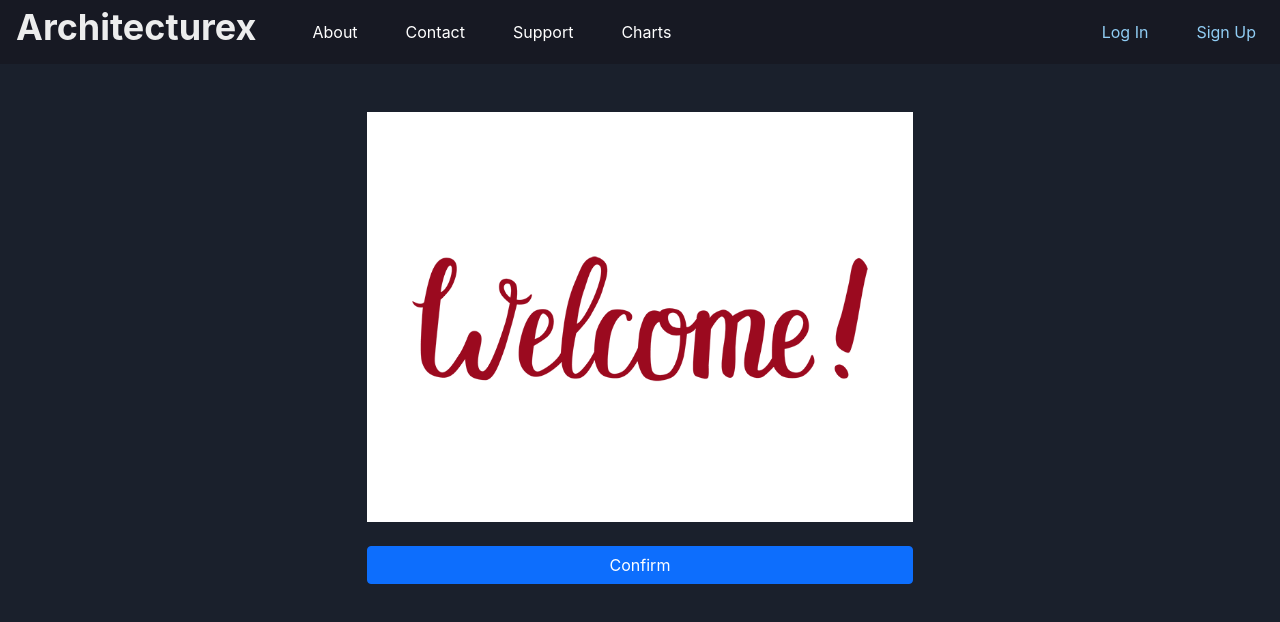
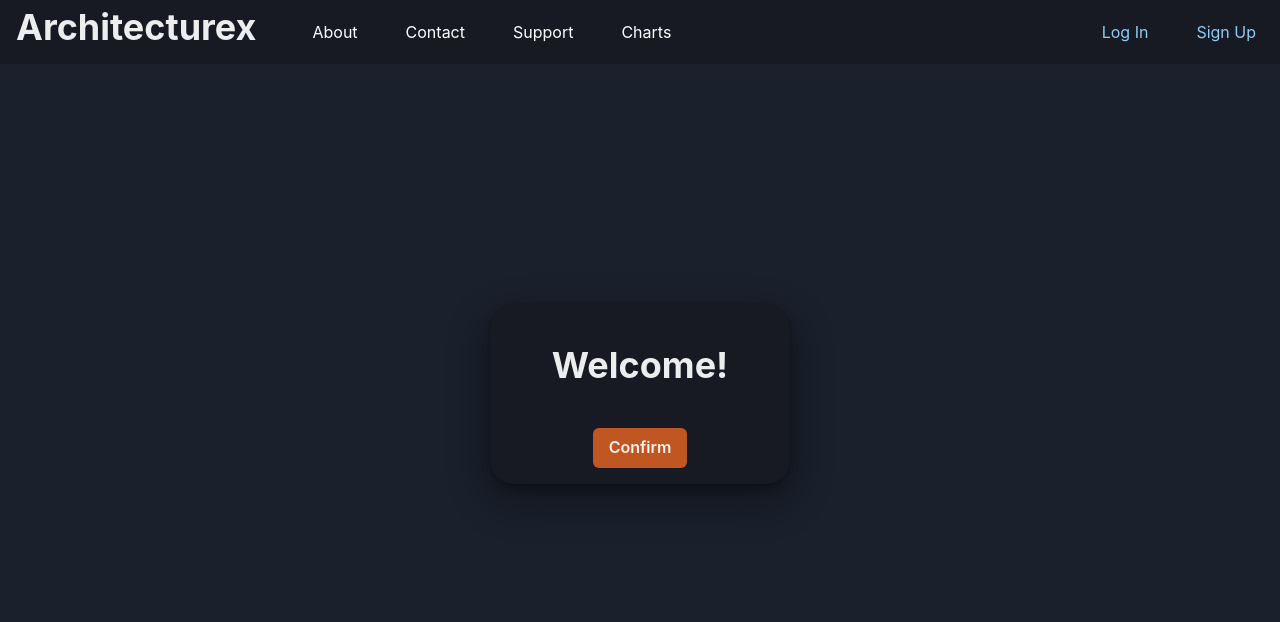
Before and after one commit to alex-budko/architecturex, a React (Create React App) app in the folder frontend/: page /activate/1/1 in a window 1280 px wide. Shown: the top 622 px of the page. Built offline with nearby package versions, Linux system fonts and the light colour scheme.

Commit message:
new build production + design modifications

```diff
--- a/frontend/src/App.js
+++ b/frontend/src/App.js
@@ -37,8 +37,6 @@ function App() {
     }
   })
 
-
-
   return (
     <BrowserRouter>
       <Navbar />
--- a/frontend/src/auth-components/Activate.js
+++ b/frontend/src/auth-components/Activate.js
@@ -1,13 +1,7 @@
 import { useDispatch } from "react-redux";
 import { useNavigate, useParams } from "react-router";
-
-import Button from "react-bootstrap/Button";
-import Container from "react-bootstrap/Container";
-import Row from "react-bootstrap/Row";
-import Col from "react-bootstrap/Col";
-import Image from "react-bootstrap/Image";
-
-import { log_user, verify } from "../auth-reducers/AuthReducers";
+import { verify } from "../auth-reducers/AuthReducers";
+import { Button, Center, Heading, VStack } from "@chakra-ui/react";
 
 function Activate() {
   const { uid, token } = useParams();
@@ -15,34 +9,36 @@ function Activate() {
   const navigate = useNavigate();
 
   return (
-    <Container className="mt-5">
-      <Row>
-        <Col />
-        <Col xs={6}>
-          <Image
-            width={"100%"}
-            height={"60%"}
-            alt="Welcome!"
-            className="mb-4"
-            src={require("../images/welcome.gif")}
-          />
-          <div className="d-grid gap-2">
+    <Center>
+      <VStack
+        rounded={"3xl"}
+        shadow="dark-lg"
+        minH={'180px'}
+        maxW={"600px"}
+        mt="30vh"
+        p="10"
+        minW="300px"
+        bgColor={"gray.900"}
+      >
+        <Center>
+          <Heading>Welcome!</Heading>
+        </Center>
         <Button
-              variant="primary"
+          position={'absolute'}
+          bottom='4'
           onClick={() => {
-                verify(dispatch, uid, token);
+            verify(dispatch, uid, token).then(() => {
               navigate("/login");
+            });
           }}
           size="md"
           type="submit"
+          bgColor={'orange.600'}
         >
           Confirm
         </Button>
-          </div>
-        </Col>
-        <Col />
-      </Row>
-    </Container>
+      </VStack>
+    </Center>
   );
 }
 
--- a/frontend/src/auth-components/EmailSent.js
+++ b/frontend/src/auth-components/EmailSent.js
@@ -1,23 +1,53 @@
-import Button from 'react-bootstrap/Button';
-import Modal from 'react-bootstrap/Modal';
+import {
+  Box,
+  Button,
+  Center,
+  Divider,
+  Heading,
+  Text,
+  VStack,
+} from "@chakra-ui/react";
 
-function EmailSent({setShow, message, confirmEmail}) {
-
+function EmailSent({ setShow, message, confirmEmail }) {
   const handleClose = () => setShow(false);
 
   return (
-      <Modal show={true} onHide={()=>handleClose()} animation={false}>
-        <Modal.Header closeButton>
-          <Modal.Title>{message} Successful!</Modal.Title>
-        </Modal.Header>
-        {confirmEmail && <Modal.Body> A confirmation email has been sent to your address, you may now close this window.</Modal.Body>}
-        <Modal.Footer>
-          <Button variant="secondary" onClick={()=>handleClose()}>
-            Close
-          </Button>
-        </Modal.Footer>
-      </Modal>
-  )
+    <Center>
+      <VStack
+        bgColor={"green.800"}
+        minH="250px"
+        minW={"300px"}
+        zIndex={5}
+        rounded='3xl'
+        shadow={'dark-lg'}
+
+        p='10'
+        position="absolute"
+        top={"50%"}
+      >
+        <Heading>{message} Successful!</Heading>
+        {confirmEmail && (
+          <>
+            <Divider />
+            <Text>
+              {" "}
+              A confirmation email has been sent to your address, you may now
+              close this window.
+            </Text>
+          </>
+        )}
+        <Button
+          position={"absolute"}
+          bottom="10"
+          size="lg"
+          bgColor="green.900"
+          onClick={() => handleClose()}
+        >
+          Close
+        </Button>
+      </VStack>
+    </Center>
+  );
 }
 
 export default EmailSent;
--- a/frontend/src/auth-components/Signup.js
+++ b/frontend/src/auth-components/Signup.js
@@ -34,18 +34,17 @@ function Signup() {
 
   const onSubmit = (e) => {
     e.preventDefault();
-
+    setFormData({
+      name: "",
+      email: "",
+      password: "",
+      re_password: "",
+    });
     if (password !== re_password) {
       setValidPassword(true);
-      setShow(true)
-      setFormData({
-        name: "",
-        email: "",
-        password: "",
-        re_password: "",
-      })
     } else {
       setValidPassword(false);
+      setShow(true);
       sign_up(dispatch, name, email, password, re_password);
     }
   };
@@ -105,7 +104,9 @@ function Signup() {
         submit={"Sign Up"}
         changeInfo={changeInfo}
       />
-      {show && <EmailSent setShow={setShow} message={"Sign Up"} confirmEmail={true} />}
+      {show && (
+        <EmailSent setShow={setShow} message={"Sign Up"} confirmEmail={true} />
+      )}
     </>
   );
 }
--- a/frontend/src/pages/charts/Chart.js
+++ b/frontend/src/pages/charts/Chart.js
@@ -20,7 +20,7 @@ import { ImCross } from "react-icons/im";
 import { sortedIndex } from "../../utils/sortedIndex";
 import { chart_create } from "../../auth-reducers/AuthReducers";
 import { useDispatch, useSelector } from "react-redux";
-import { useParams } from "react-router";
+import { useNavigate, useParams } from "react-router";
 import {
   Center,
   Container,
@@ -40,6 +40,7 @@ import {
   NumberInputStepper,
   NumberIncrementStepper,
   NumberDecrementStepper,
+  Text,
 } from "@chakra-ui/react";
 import NotAuthenticated from "../NotAuthenticated";
 
@@ -51,6 +52,8 @@ function Chart() {
   const linear = () => {
     return chart_type === "line";
   };
+
+  const navigate = useNavigate();
 
   const user = useSelector((state) => state.user.user);
 
@@ -420,15 +423,16 @@ function Chart() {
                         <Button
                           bgColor={"green.700"}
                           variant="solid"
-                          onClick={() =>
+                          onClick={() => {
                             chart_create(
                               dispatch,
                               chartType,
                               chartOptions,
                               data,
                               user.name
-                            )
-                          }
+                            );
+                            navigate(`/charts/${user.name}`);
+                          }}
                         >
                           Save
                         </Button>
@@ -588,14 +592,17 @@ function Chart() {
                                 chartData[currentDataset].data.map(
                                   (dataPoint, i) => {
                                     return (
-                                      <Box
+                                      <HStack
                                         key={i}
                                         rounded="md"
                                         bgColor="orange.100"
                                         mb="1"
                                         boxShadow="md"
+                                        justify={"center"}
                                       >
-                                        P: ({dataPoint.x}, {dataPoint.y})
+                                        <Text>
+                                          ({dataPoint.x}, {dataPoint.y})
+                                        </Text>
                                         <ImCross
                                           onClick={() => deleteDataPoint(i)}
                                           style={{
@@ -604,7 +611,7 @@ function Chart() {
                                             cursor: "",
                                           }}
                                         />
-                                      </Box>
+                                      </HStack>
                                     );
                                   }
                                 )
```
Also changed, not shown: 15 other files (tests, documents, lock files or other folders). Lines whose indentation alone changed are shown as unchanged.
